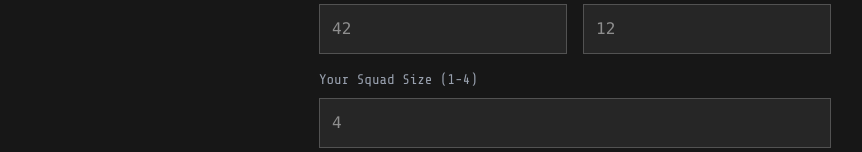
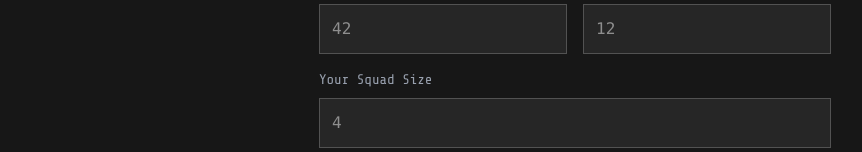
Before and after one commit to Dillonzellis/wz-dashboard, a Next.js app: page /kyle-calculator in a window 1280 px wide. Shown: the part 513-665 px from the top of the page, without its empty margins (65-927 px from the left). Built offline with nearby package versions, Linux system fonts and the light colour scheme.

Commit message:
remove text fluff in kb calc

```diff
--- a/src/app/(tools)/kyle-calculator/page.tsx
+++ b/src/app/(tools)/kyle-calculator/page.tsx
@@ -129,7 +129,7 @@ export default function KyleCalcPage() {
               htmlFor="yourSquadSize"
               className="mb-2 block text-sm font-medium text-gray-400"
             >
-              Your Squad Size (1-4)
+              Your Squad Size
             </label>
             <input
               id="yourSquadSize"
@@ -169,9 +169,6 @@ export default function KyleCalcPage() {
               <p className="text-5xl font-bold text-teal-400">
                 {result.toFixed(2)}
               </p>
-              <p className="mt-4 text-sm text-gray-500">
-                (Excluding your squad)
-              </p>
             </div>
           </div>
         )}
```
